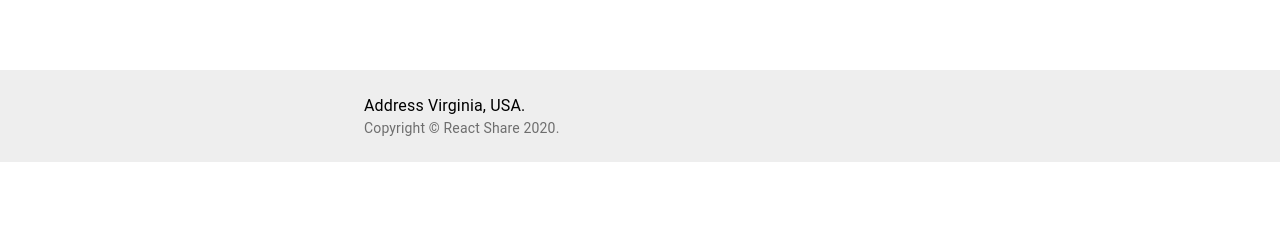
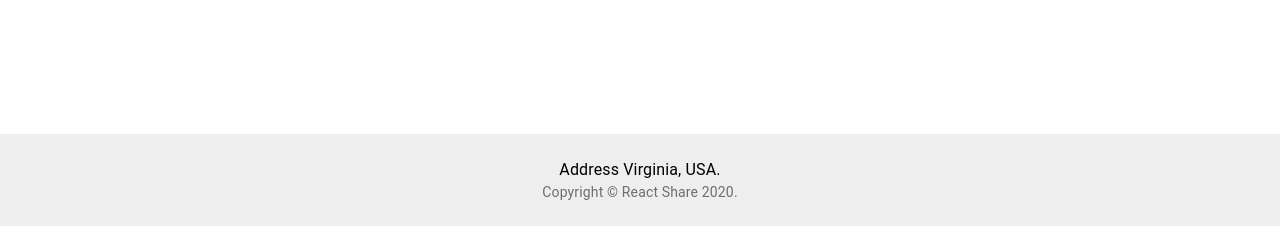
Before and after one commit to abdullahclarusway/React_Share, a React (Create React App) app in the folder react-share/: page / in a window 1280 px wide. Shown: the part 645-884 px from the top of the page. Before the commit the page ends 807 px from the top, so only its background shows below. Built offline with nearby package versions, Linux system fonts and the light colour scheme; no server answers.

Commit message:
Added styles to Footer

```diff
--- a/react-share/src/components/Footer.js
+++ b/react-share/src/components/Footer.js
@@ -21,6 +21,8 @@ const useStyles = makeStyles((theme) => ({
   main: {
     marginTop: theme.spacing(8),
     marginBottom: theme.spacing(2),
+    textAlign:'center'
+
   },
   footer: {
     padding: theme.spacing(3, 2),
@@ -36,7 +38,7 @@ export default function StickyFooter() {
   const classes = useStyles();
 
   return (
-    <div id="footer" className="footer">
+    <div id="footer" className = {classes.main}>
       <footer className={classes.footer}>
         <Container maxWidth="sm">
           <Typography variant="body1">Address Virginia, USA.</Typography>
```
